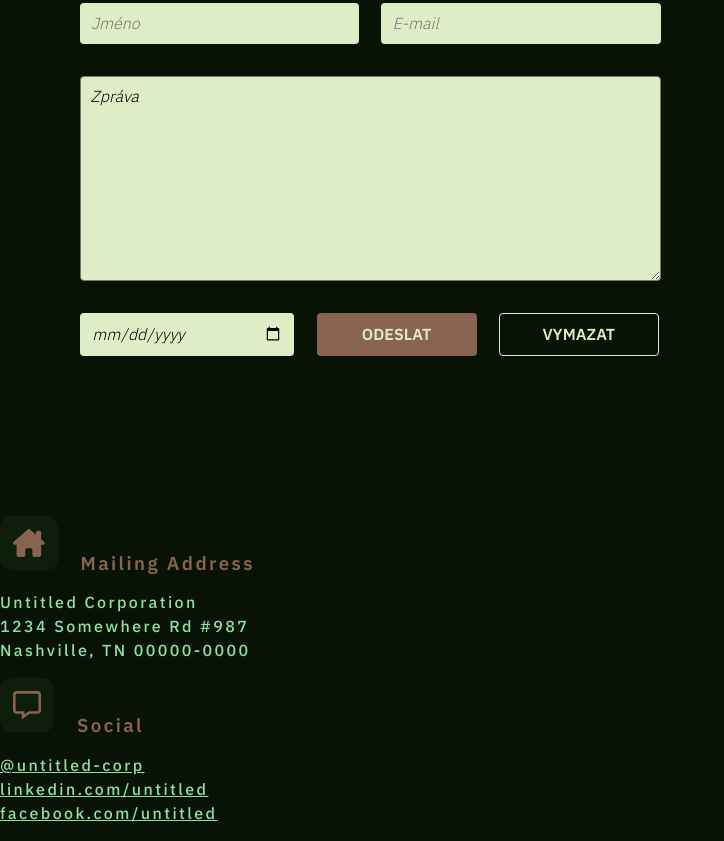
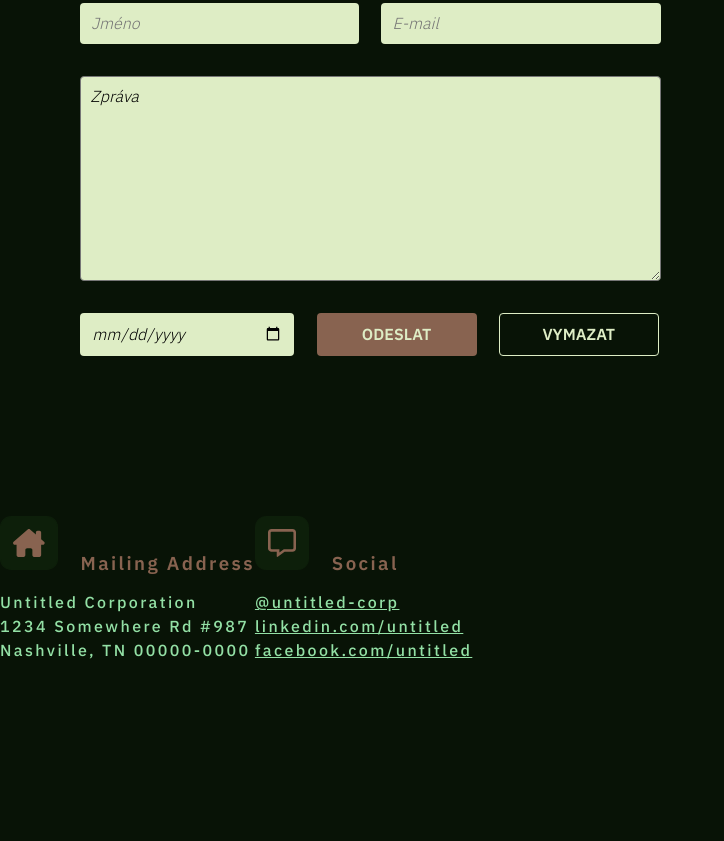
Before and after one commit to dan-sochor/HTML-CSS_initial, a plain HTML site: page index.html in a window 1280 px wide. Shown: the part 378-1219 px from the top of the page, without its empty margins (0-724 px from the left). After the commit the page ends 1056 px from the top, so only its background shows below. Drawn offline with Linux system fonts and the light colour scheme.

Commit message:
Přidáno floatování sections.

```diff
--- a/css/style.css
+++ b/css/style.css
@@ -36,10 +36,11 @@ header {
     padding-bottom: 4.5rem;
     border-bottom: 0.1rem solid #0c1e09;
 }
+/*
+.upper {
+    width: 1200px;
+} */
 
-upper {
-    width: 1200px;
-}
 
 .container {
     width: 40rem;
@@ -161,3 +162,7 @@ section > p {
 a {
     color: #93e0a5;
 }
+
+.social section {
+    float: left;
+}
```
